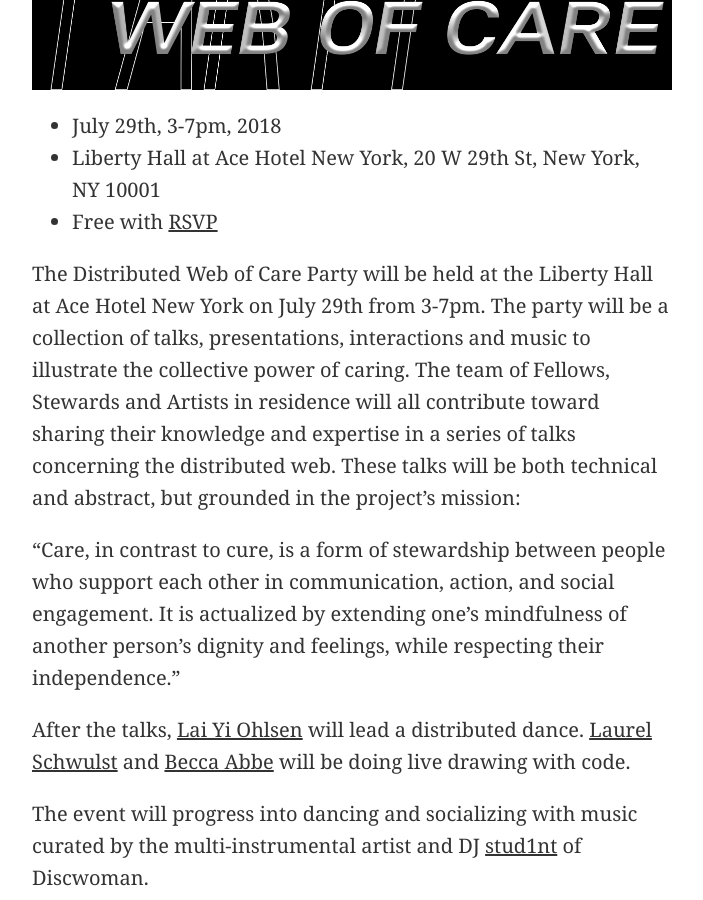
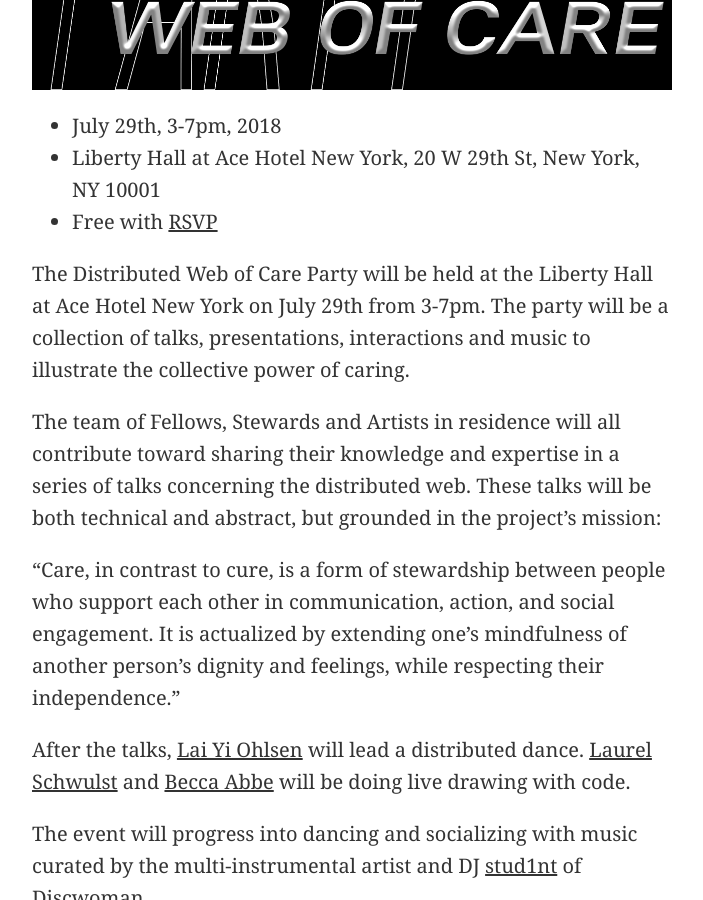
Before and after one commit to tchoi8/distributedwebofcare, a Jekyll site: the page built from _posts/2018-6-27-party.md, in a window 1280 px wide and 900 px high, scrolled down 1084 px. Shown: the whole window, without its empty margins (288-991 px from the left). Built offline with Jekyll 4.4.1, drawn with Linux system fonts in a browser that asks for light colours; our own code applies the rules of GitHub Pages for plain Markdown files; comment, search, counter and statistics services are not loaded; part of the change alters nothing that is shown; some of the changed text lies outside the part shown.

```diff
--- a/_posts/2018-6-27-party.md
+++ b/_posts/2018-6-27-party.md
@@ -10,7 +10,9 @@ title: "Distributed Web of Care Party "
  - Liberty Hall at Ace Hotel New York, 20 W 29th St, New York, NY 10001
  - Free with [RSVP](https://www.eventbrite.com/e/distributed-web-of-care-party-tickets-47220143721)
 
-The Distributed Web of Care Party will be held at the Liberty Hall at Ace Hotel New York on July 29th from 3-7pm. The party will be a collection of talks, presentations, interactions and music to illustrate the collective power of caring. The team of Fellows, Stewards and Artists in residence will all contribute toward sharing their knowledge and expertise in a series of talks concerning the distributed web. These talks will be both technical and abstract, but grounded in the project’s mission:
+The Distributed Web of Care Party will be held at the Liberty Hall at Ace Hotel New York on July 29th from 3-7pm. The party will be a collection of talks, presentations, interactions and music to illustrate the collective power of caring.
+
+The team of Fellows, Stewards and Artists in residence will all contribute toward sharing their knowledge and expertise in a series of talks concerning the distributed web. These talks will be both technical and abstract, but grounded in the project’s mission:
 
 “Care, in contrast to cure, is a form of stewardship between people who support each other in communication, action, and social engagement. It is actualized by extending one’s mindfulness of another person’s dignity and feelings, while respecting their independence.”
 
@@ -18,8 +20,24 @@ After the talks, [Lai Yi Ohlsen](https://www.laiyiohlsen.com/) will lead a distr
 
 The event will progress into dancing and socializing with music curated by the multi-instrumental artist and DJ [stud1nt](http://stud1nt.nyc/) of Discwoman.
 
-![]({{ site.base-url }}/static/images/party/izzy.jpg)
+![]({{ site.base-url }}/static/images/party/unnamed1.jpg)
 
 stud1nt is a multi-disciplinary sound artist from Queens. Their work sits at the intersection of improvisation and meticulous approaches to composition. A member of the collectives #KUNQ and Discwoman, their work is especially attentive to queerness, the body, sound, and space. stud1nt has given workshops on creative production at Vassar College, the New School, Recess Art, Pioneer Works, Moogfest, and Ableton Loop.
 
+The timing of the event is:
+
+- 3:00-4:00pm
+    - Talks and Discussion about care, distribution and publishing in the context of the distributed web by Taeyoon, Callil and Cleo
+- 4:30-5:00pm
+    - Collective Poetry and Distribution with [Distributed Web of Care Team](http://distributedweb.care/posts/skillshares/)
+- 5:00-5:30pm
+    - Movement as Peers with [Lai Yi Ohlsen](https://www.laiyiohlsen.com/)
+    - Music with [Stud1nt](http://stud1nt.nyc/)
+- 5:30-6:00pm
+    - Live Code Cameras with [Laurel Schwulst](http://laurelschwulst.com/) and [Becca Abbe](http://cdxs.ist/)
+    - Music with [Stud1nt](http://stud1nt.nyc/)
+- 6:00-7:00pm
+    - Hang out!
+    - Music with [Stud1nt](http://stud1nt.nyc/)
+
 The party will be governed by the DWC [code of conduct](https://dwc-tchoi8.hashbase.io/posts/coc/). It is open to the public and free with [RSVP](https://www.eventbrite.com/e/distributed-web-of-care-party-tickets-47220143721).
```
Also changed, not shown: static/images/party/unnamed.jpg (added), static/images/party/unnamed1.jpg (added).
